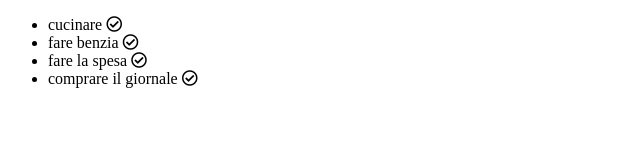
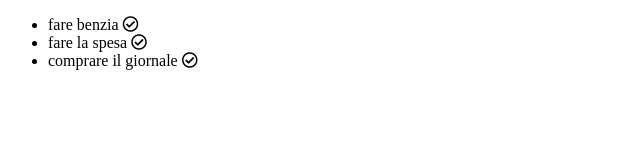
Before and after one commit to GiulioVolletti/vue-todolist, a plain HTML site: page index.html in a window 1280 px wide. Both pictures are taken after a click on the icon 114 px from the left and 24 px from the top of the page. Shown: the whole page, without its empty margins (0-640 px from the left). Drawn offline with nearby package versions, Linux system fonts and the light colour scheme.

Commit message:
commit 2

```diff
--- a/index.html
+++ b/index.html
@@ -11,7 +11,7 @@
   <body>
 
     <ul id="list_item">
-      <li v-for="(listItem, index) in toDoList" > {{listItem}} <i class="far fa-check-circle" @click="deleteItem()"></i> </li>
+      <li v-for="(listItem, index) in toDoList" > {{listItem}} <i class="far fa-check-circle" @click="deleteItem(index)"></i> </li>
 
     </ul>
 
--- a/js/script.js
+++ b/js/script.js
@@ -21,9 +21,9 @@ var list = new Vue (
       message: "hello world",
     },
     methods:{
-      deleteItem: function(){
-        console.log("here");
-
+      deleteItem: function(item){
+        console.log(item);
+        this.toDoList.splice(item, 1)
       },
     },
   }
```
